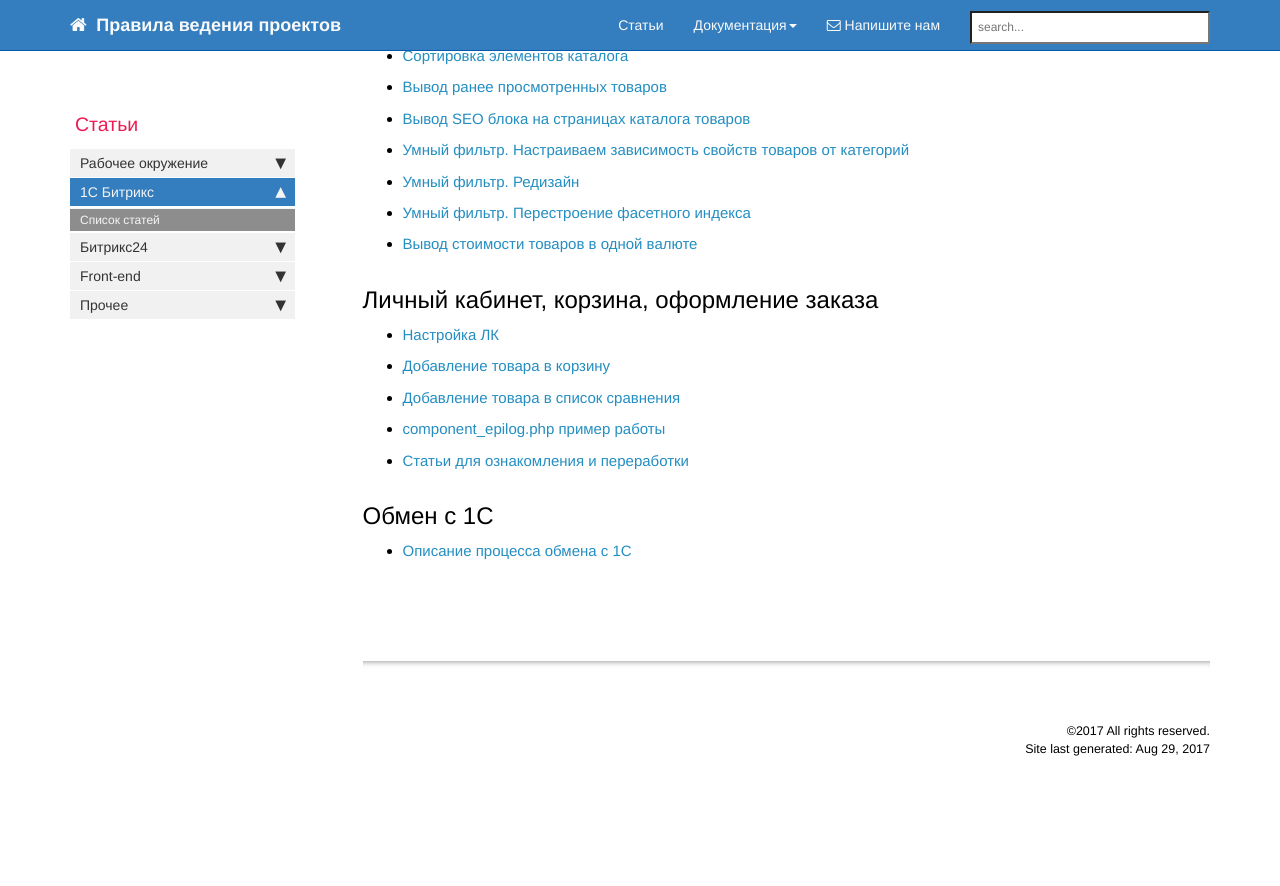
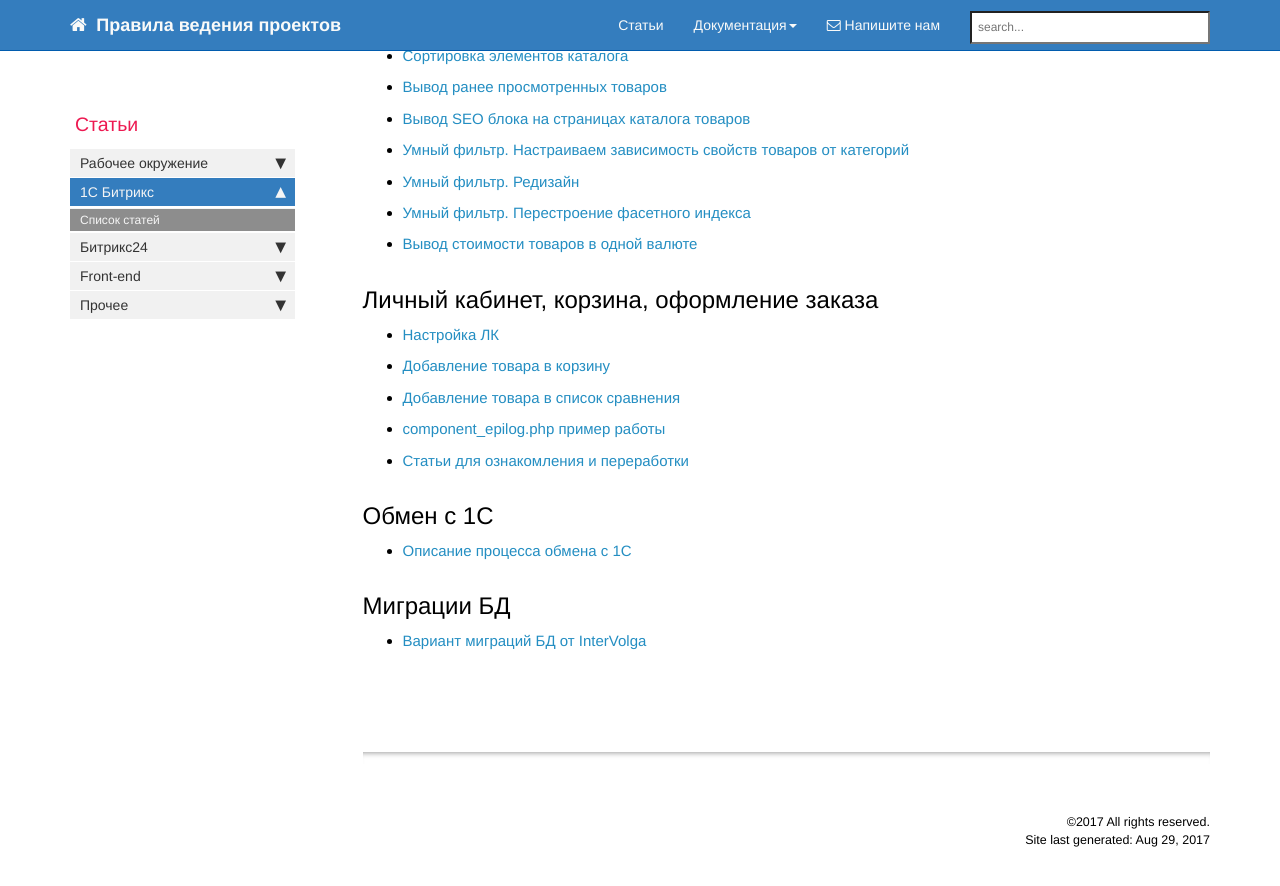
Before and after one commit to gdecider/gdecider.github.io, a Jekyll site: the page built from pages/articles/articles-g-cms-bitrix.md, in a window 1280 px wide and 900 px high, scrolled down 708 px. Shown: the top 886 px of the window. Built offline with Jekyll 4.4.1, drawn with Linux system fonts in a browser that asks for light colours; nearby versions of some CDN libraries; comment, search, counter and statistics services are not loaded; before the commit the page ends 1517 px from its top, so only the background shows below that.

Commit message:
Update articles-g-cms-bitrix.md

```diff
--- a/pages/articles/articles-g-cms-bitrix.md
+++ b/pages/articles/articles-g-cms-bitrix.md
@@ -44,3 +44,7 @@ toc: false
 ## Обмен с 1С
 
 * [Описание процесса обмена с 1С](/articles_bx-1c-exch-base.html)
+
+## Миграции БД
+
+* [Вариант миграций БД от InterVolga](/articles_bx-migration-variant-ot-intervolga.html)
```
